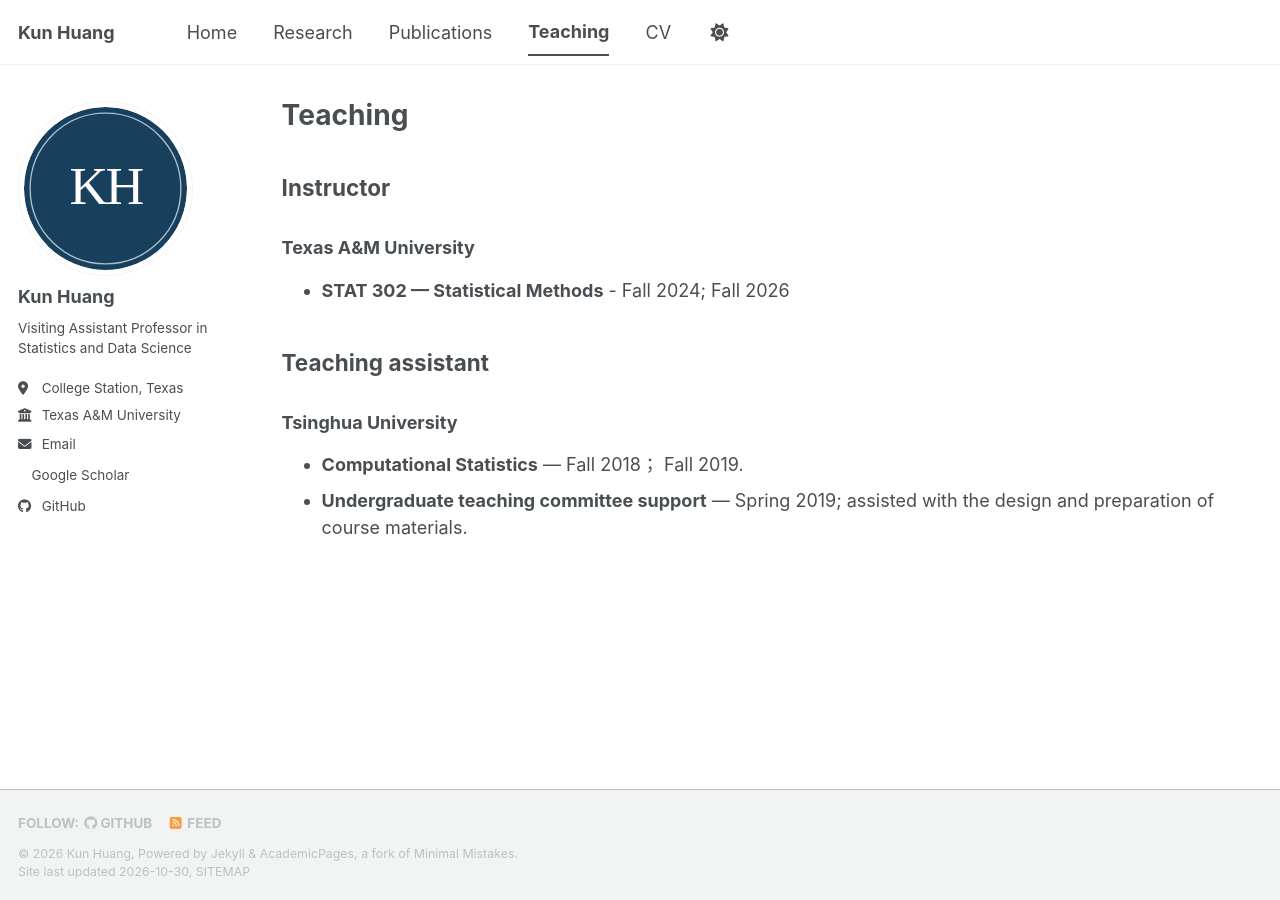
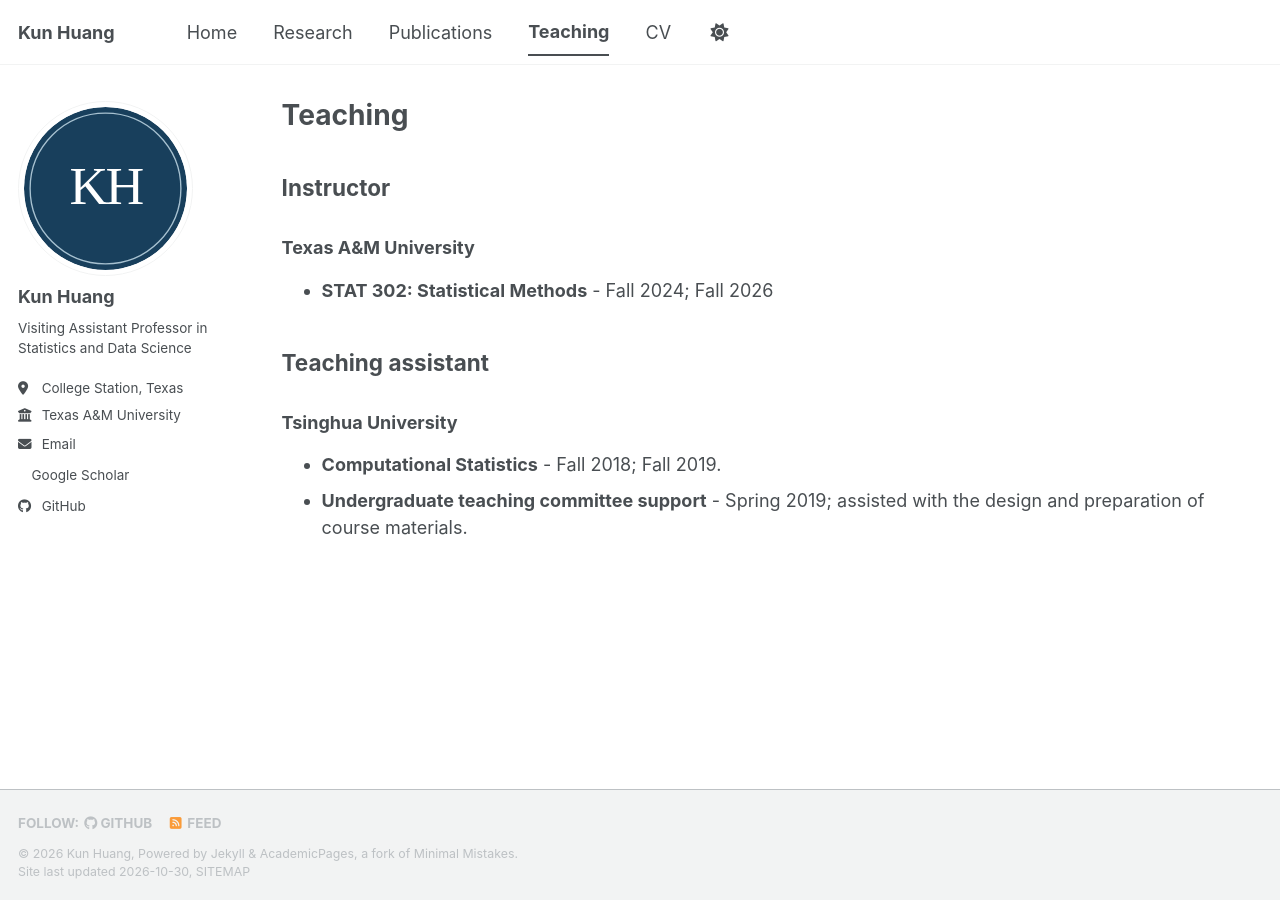
Before and after one commit to k-huang96/k-huang96.github.io, a Jekyll site: the page built from _pages/teaching.md, in a window 1280 px wide. Built offline with Jekyll 4.4.1, drawn with Linux system fonts in a browser that asks for light colours; a script bundle is joined from its source files by our own code; a style sheet for code colours, icons or effects is not loaded.

```diff
--- a/_pages/teaching.md
+++ b/_pages/teaching.md
@@ -10,12 +10,12 @@ author_profile: true
 
 ### Texas A&M University
 
-- **STAT 302 — Statistical Methods** - Fall 2024; Fall 2026
+- **STAT 302: Statistical Methods** - Fall 2024; Fall 2026
 
 
 ## Teaching assistant
 
 ### Tsinghua University
 
-- **Computational Statistics** — Fall 2018； Fall 2019.
-- **Undergraduate teaching committee support** — Spring 2019; assisted with the design and preparation of course materials.
+- **Computational Statistics** - Fall 2018; Fall 2019.
+- **Undergraduate teaching committee support** - Spring 2019; assisted with the design and preparation of course materials.
```
